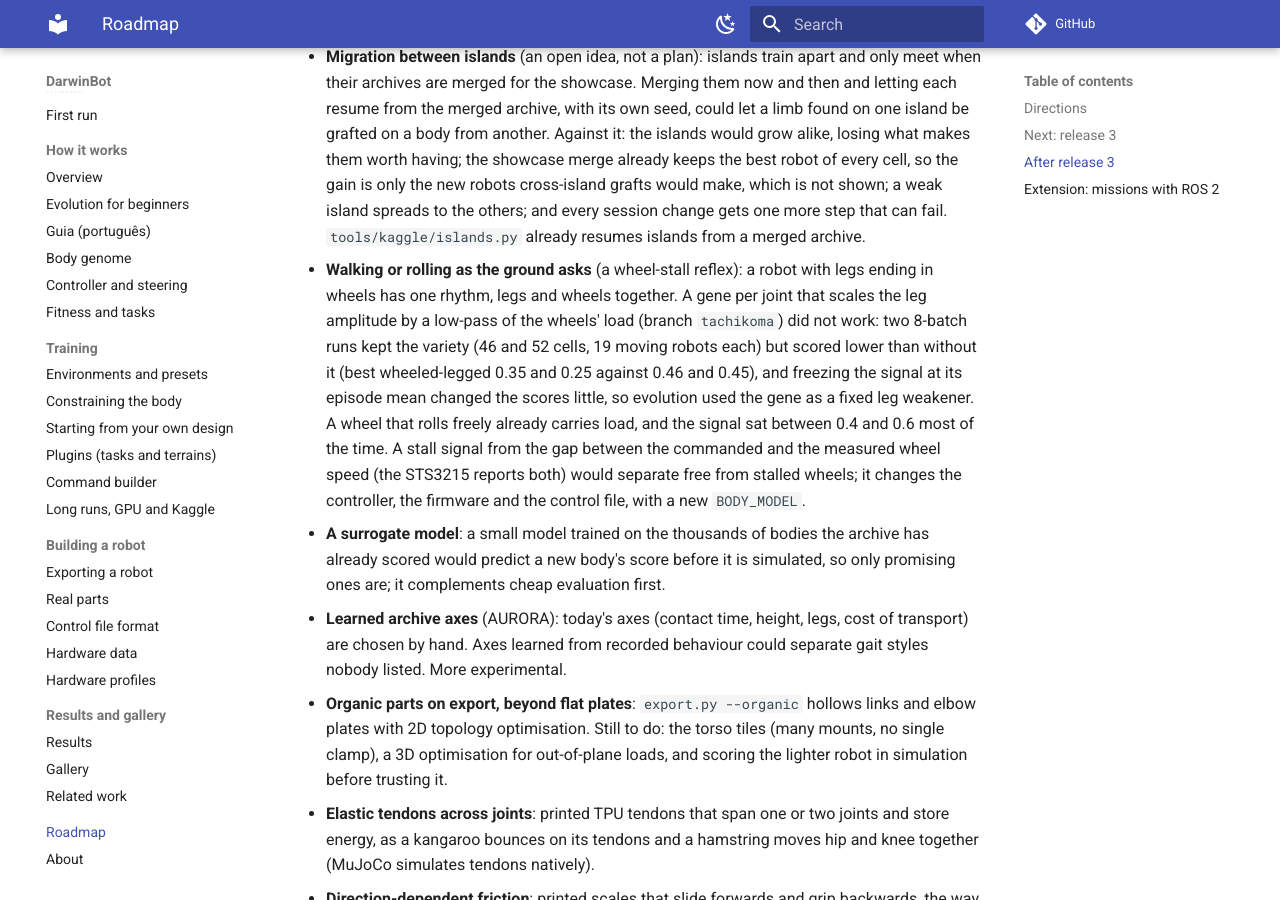
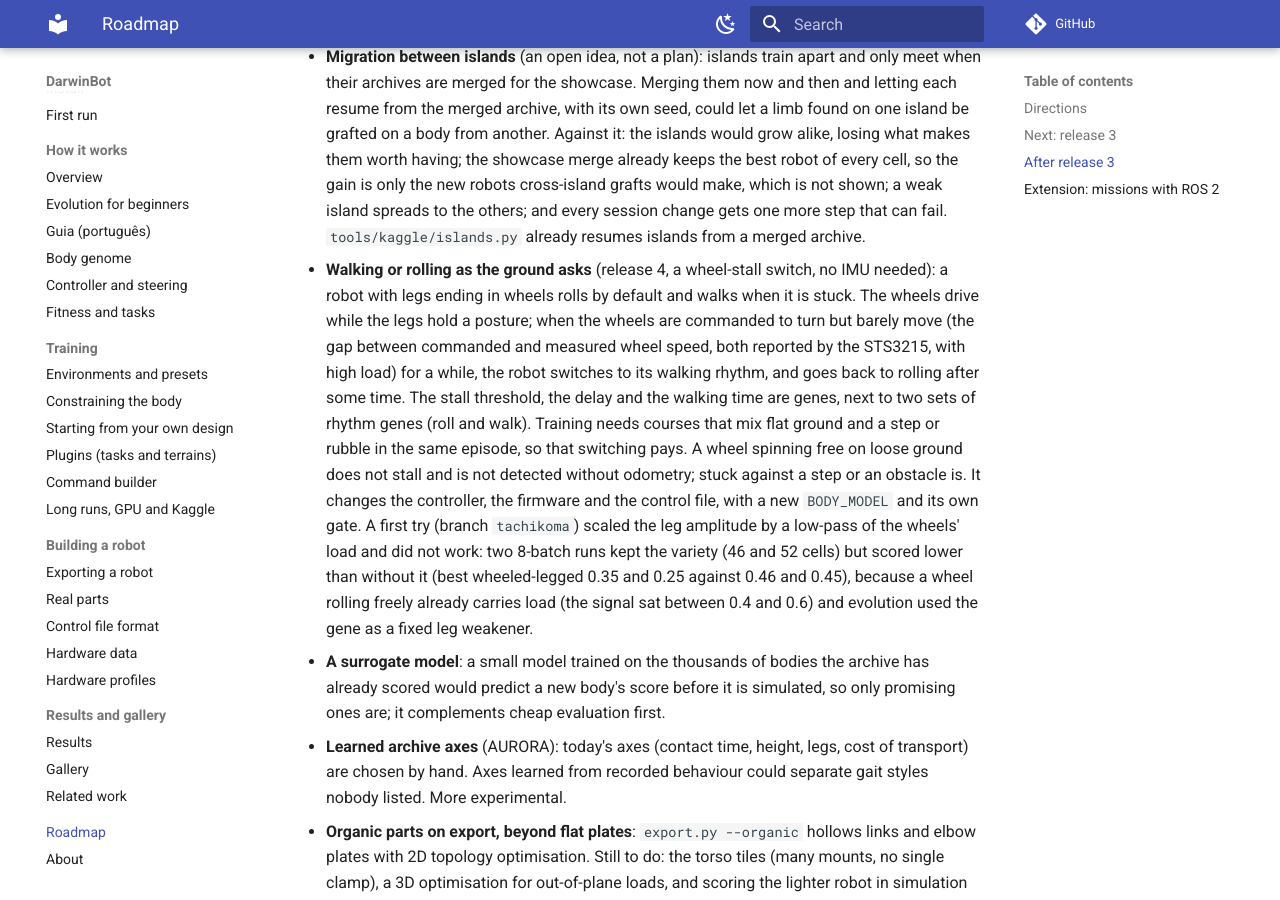
Before and after one commit to mpena2099/darwinbot, an MkDocs documentation site: the page built from docs/roadmap.md, in a window 1280 px wide and 900 px high, scrolled down 4644 px. Built offline with MkDocs 1.6.1 and Material for MkDocs 9.7.7, drawn with Linux system fonts in a browser that asks for light colours; comment, search, counter and statistics services are not loaded.

Commit message:
Roadmap: walk-or-roll switch on wheel stall in release 4, without an IMU

```diff
--- a/docs/roadmap.md
+++ b/docs/roadmap.md
@@ -207,18 +207,24 @@ the current limits hold back.
   which is not shown; a weak island spreads to the others; and every session
   change gets one more step that can fail. `tools/kaggle/islands.py` already
   resumes islands from a merged archive.
-- **Walking or rolling as the ground asks** (a wheel-stall reflex): a robot
-  with legs ending in wheels has one rhythm, legs and wheels together. A gene
-  per joint that scales the leg amplitude by a low-pass of the wheels' load
-  (branch `tachikoma`) did not work: two 8-batch runs kept the variety (46 and
-  52 cells, 19 moving robots each) but scored lower than without it (best
-  wheeled-legged 0.35 and 0.25 against 0.46 and 0.45), and freezing the signal
-  at its episode mean changed the scores little, so evolution used the gene as
-  a fixed leg weakener. A wheel that rolls freely already carries load, and the
-  signal sat between 0.4 and 0.6 most of the time. A stall signal from the gap
-  between the commanded and the measured wheel speed (the STS3215 reports both)
-  would separate free from stalled wheels; it changes the controller, the
-  firmware and the control file, with a new `BODY_MODEL`.
+- **Walking or rolling as the ground asks** (release 4, a wheel-stall switch,
+  no IMU needed): a robot with legs ending in wheels rolls by default and walks
+  when it is stuck. The wheels drive while the legs hold a posture; when the
+  wheels are commanded to turn but barely move (the gap between commanded and
+  measured wheel speed, both reported by the STS3215, with high load) for a
+  while, the robot switches to its walking rhythm, and goes back to rolling
+  after some time. The stall threshold, the delay and the walking time are
+  genes, next to two sets of rhythm genes (roll and walk). Training needs
+  courses that mix flat ground and a step or rubble in the same episode, so
+  that switching pays. A wheel spinning free on loose ground does not stall and
+  is not detected without odometry; stuck against a step or an obstacle is.
+  It changes the controller, the firmware and the control file, with a new
+  `BODY_MODEL` and its own gate. A first try (branch `tachikoma`) scaled the leg
+  amplitude by a low-pass of the wheels' load and did not work: two 8-batch
+  runs kept the variety (46 and 52 cells) but scored lower than without it
+  (best wheeled-legged 0.35 and 0.25 against 0.46 and 0.45), because a wheel
+  rolling freely already carries load (the signal sat between 0.4 and 0.6) and
+  evolution used the gene as a fixed leg weakener.
 - **A surrogate model**: a small model trained on the thousands of bodies the
   archive has already scored would predict a new body's score before it is
   simulated, so only promising ones are; it complements cheap evaluation
```
